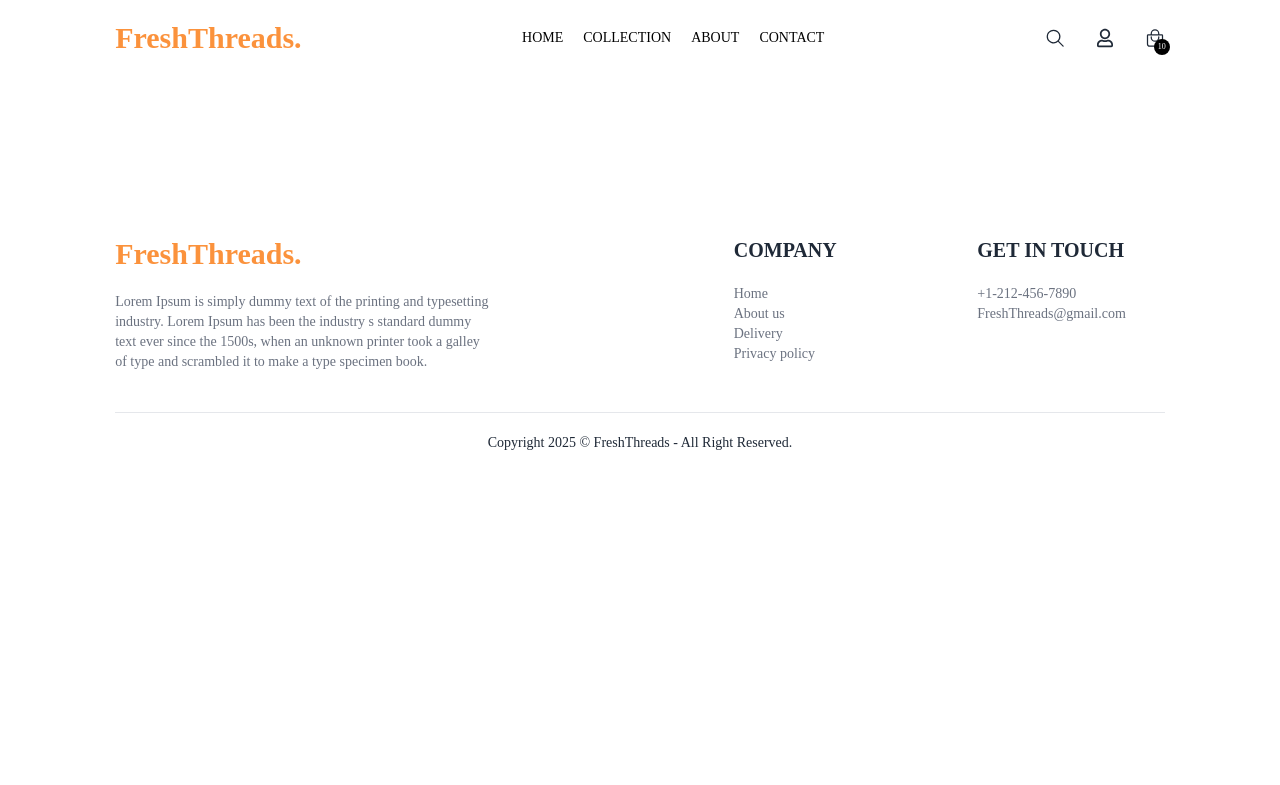
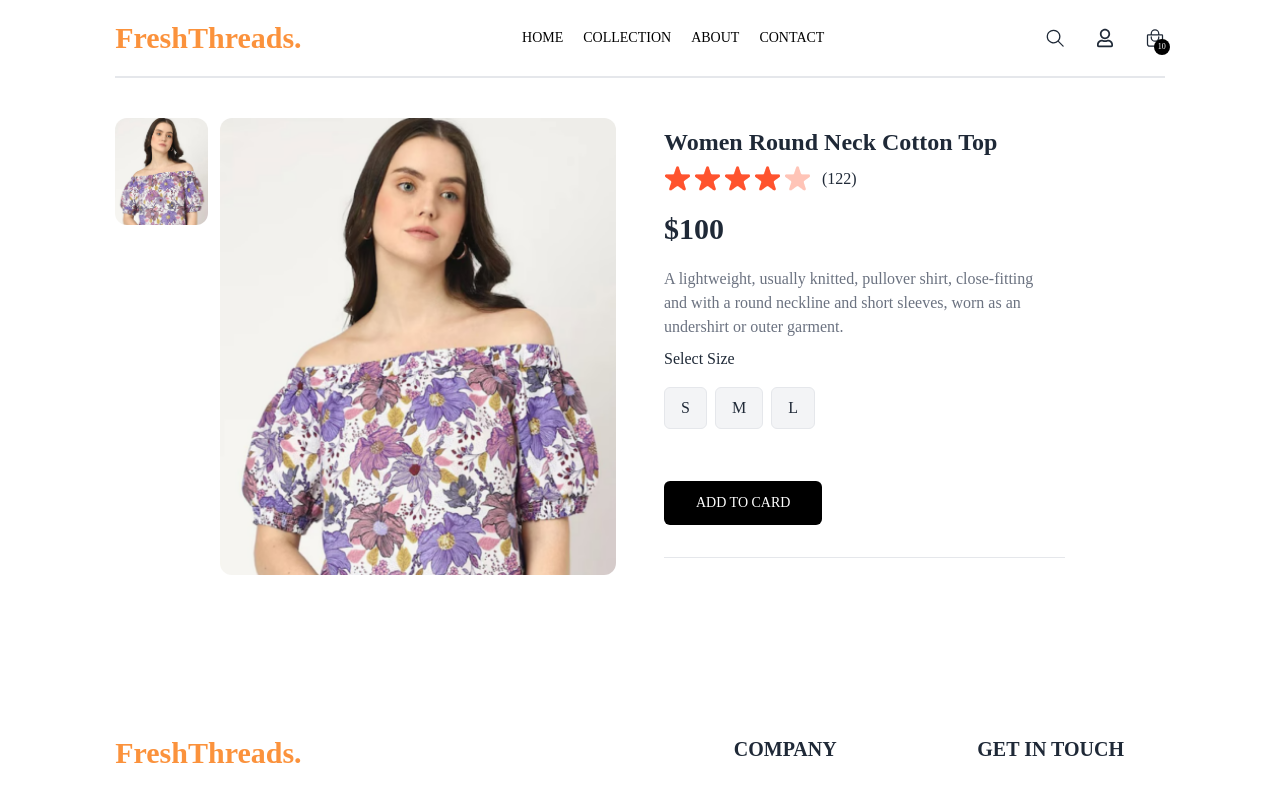
Before and after one commit to Forhad5194/Fashion-E-commerce-client, a React (Vite) app: page /product/aaaaa in a window 1280 px wide. Shown: the top 785 px of the page. Built offline with nearby package versions, Linux system fonts and the light colour scheme.

Commit message:
Product details pages is Done.

```diff
--- a/src/index.css
+++ b/src/index.css
@@ -16,7 +16,9 @@ a.active hr {
     font-style: normal;
   }
 
-
+::-webkit-scrollbar {
+  display: none;
+}
   @media (max-width: 640px) {
     a.active {
             background-color: #fb923c;
--- a/src/pages/Product.jsx
+++ b/src/pages/Product.jsx
@@ -1,10 +1,117 @@
+import { useContext, useEffect, useState } from "react";
+import { useParams } from "react-router-dom";
+import { ShopContext } from "../context/ShopContext";
+import star from '../assets/frontend_assets/star_icon.png'
+import star2 from '../assets/frontend_assets/star_dull_icon.png'
 
 const Product = () => {
-    return (
-        <div>
+    const { productId } = useParams()
+    const { products, currency } = useContext(ShopContext);
+    const [productData, setProductData] = useState(false)
+    const [image, setImage] = useState('')
+    const [sizes, setSizes] = useState('')
+
+
+    const fetchProductData = async () => {
+
+        products.map((item) => {
+            if (item._id === productId) {
+                setProductData(item)
+                setImage(item.image[0])
+                return null;
+            }
+        })
+
+    }
+
+
+
+
+
+
+    useEffect(() => {
+        fetchProductData();
+    }, [productId, products])
+
+
+
+
+
+
+
+    return productData ? (
+        <div className="border-t-2 pt-10 transition-opacity ease-in duration-500 opacity-100">
+
+            <div className="flex gap-12 sm:gap-12 flex-col  sm:flex-row">
+                <div className="flex-1 flex flex-col-reverse gap-3 sm:flex-row ">
+
+                    <div className="flex sm:flex-col  overflow-x-auto sm:overflow-y-scroll  justify-between sm:justify-normal sm:w-[18.7%] w-full">
+
+                        {
+                            productData.image.map((item, index) => (
+                                <img onClick={() => setImage(item)} src={item} key={index} className="w-[24%] sm:w-full sm:mb-3 rounded-xl flex-shrink-0 cursor-pointer " alt="image" />
+                            ))
+                        }
+
+                    </div>
+                    <div className="w-full sm:w-[80%]">
+                        <img className="w-full h-auto rounded-xl" src={image} alt="image" />
+                    </div>
+
+
+
+
+
+
+                </div>
+
+
+
+                <div className="flex-1 ">
+                    <h2 className="text-2xl font-bold mt-2">{productData.name}</h2>
+                    <div className="flex items-center  gap-1 mt-2">
+                        <img src={star} alt="" className="w3 5" />
+                        <img src={star} alt="" className="w3 5" />
+                        <img src={star} alt="" className="w3 5" />
+                        <img src={star} alt="" className="w3 5" />
+                        <img src={star2} alt="" className="w3 5" />
+                        <p className="pl-2">(122)</p>
+
+                    </div>
+                    <p className="text-3xl mt-5 font-bold">{currency}{productData.price}</p>
+                    <p className="mt-5 text-gray-500 md:w-3/4">{productData.description}</p>
+                    <div className="flex flex-col  gap-4 my-2 ">
+                        <p>Select Size</p>
+                        <div className="flex gap-2 ">
+                            {
+                                productData.sizes.map((item, index) => (
+                                    <button onClick={() => setSizes(item)} className={`border py-2 px-4 rounded-md bg-gray-100 ${item === sizes ? "border-orange-500" : ""}`} key={index}>{item}</button>
+                                ))
+                            }
+
+                        </div>
+                    </div>
+                    <button className="bg-black text-white py-3 px-8 text-sm active:bg-orange-500 mt-11 rounded-md">ADD TO CARD </button>
+                    <hr className="mt-8 sm:w-4/5" />
+                </div>
+
+
+
+
+
+
+
+
+
+
+
+
+
+
+            </div>
 
         </div>
-    );
+    ) : <div className="opacity-0"></div>
 };
 
 export default Product;
```
